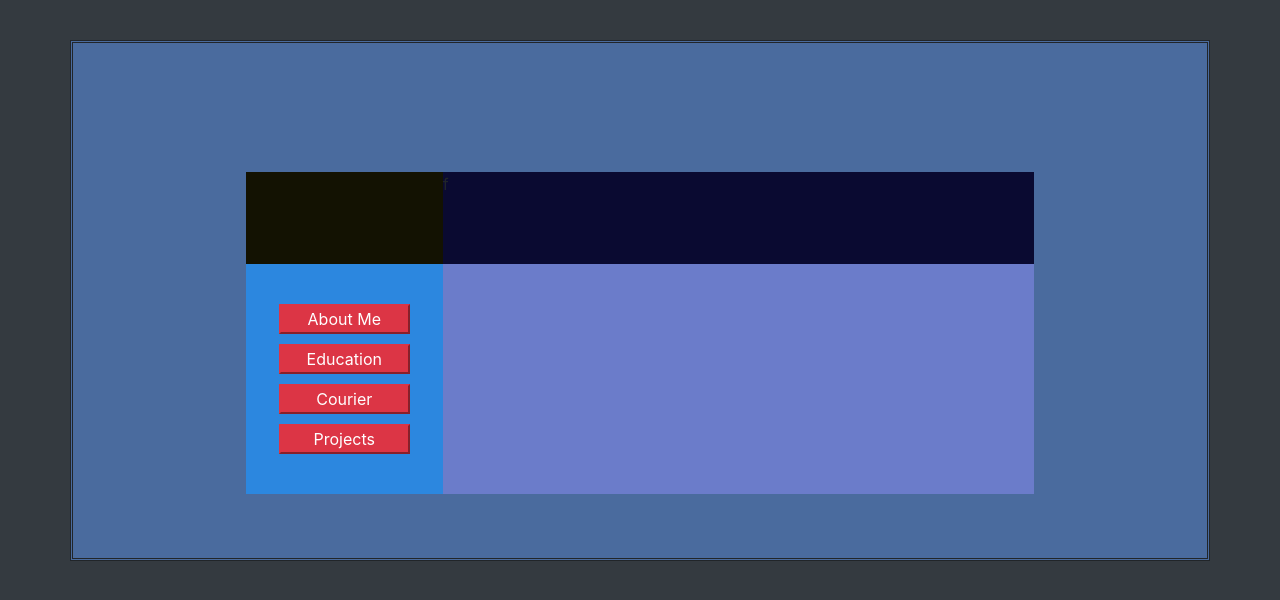
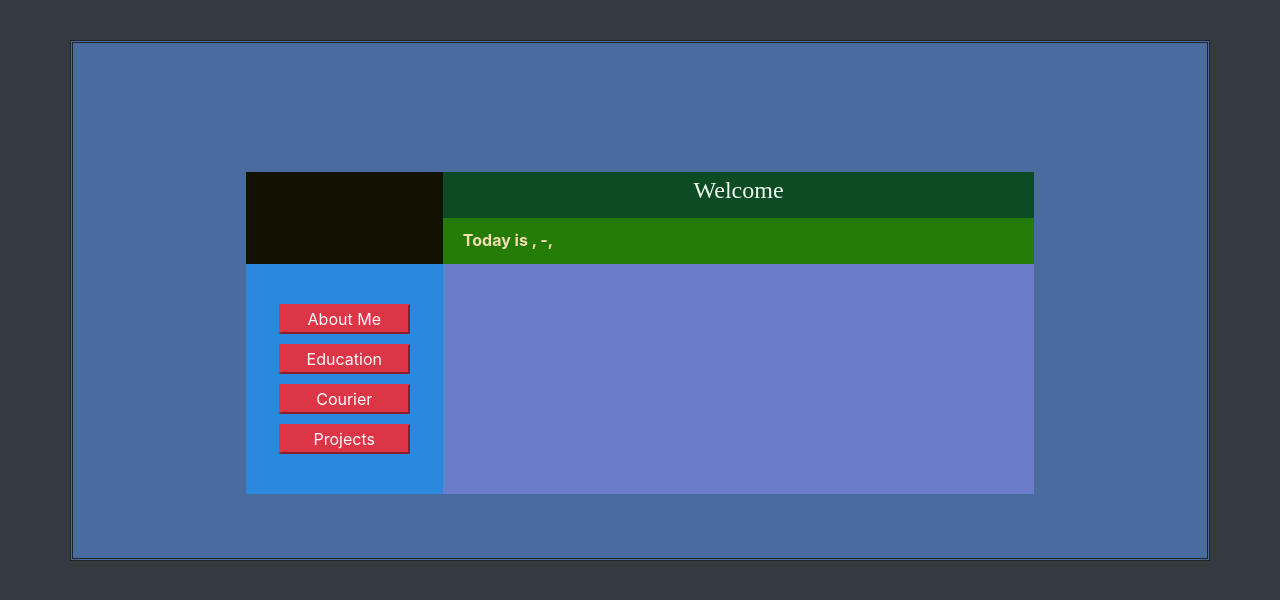
Before and after one commit to kambehba/kamparsen-site, an Angular app: page / in a window 1280 px wide. Shown: the top 600 px of the page. Built offline with nearby package versions, Linux system fonts and the light colour scheme; no server answers.

Commit message:
Added Title and Time Date

```diff
--- a/src/app/app.component.css
+++ b/src/app/app.component.css
@@ -26,11 +26,42 @@
 }
 
 .titleDiv{
+    display: grid;
+    grid-template-rows: 1fr 1fr;
     grid-row: 1;
     grid-column: 2;
-    background: rgb(10, 10, 49);
+    background: rgb(13, 75, 37);
 
 }
+
+.titleDiv-1{
+    grid-row: 1;
+    color:rgb(241, 252, 241);
+    font-family: 'Times New Roman', Times, serif;
+    font-size: x-large;
+    text-align: center;
+
+}
+
+.titleDiv-2{
+    display: grid;
+    grid-template-columns: 3fr 1fr;
+    grid-row: 2;
+    background-color: rgba(39, 129, 3, 0.904);
+}
+
+.titleDiv-2-1{
+    grid-column: 1;
+    color: wheat;
+    font-weight: bold;
+    margin-left: 20px;
+    margin-top: 10px;
+}
+
+.titleDiv-2-2{
+    grid-column: 2;
+}
+
 
 .menuDiv{
     grid-row: 2;
--- a/src/app/app.component.html
+++ b/src/app/app.component.html
@@ -7,7 +7,12 @@
       </div>
 
       <div class="titleDiv">
-          {{currentDateTime}}
+          <div class="titleDiv-1">Welcome</div>
+          <div class="titleDiv-2">
+              <div class="titleDiv-2-1"> Today is {{currentWeekDay}}, {{currentMonth}}-{{currentDay}}, {{currentYear}} </div>
+              <div class="titleDiv-2-2"></div>
+          </div>
+
       </div>
 
       <div class="menuDiv">
--- a/src/app/app.component.ts
+++ b/src/app/app.component.ts
@@ -1,5 +1,6 @@
 import { Component } from '@angular/core';
 import {SiteService} from './siteService';
+import { timingSafeEqual } from 'crypto';
 
 @Component({
   selector: 'app-root',
@@ -7,22 +8,33 @@ import {SiteService} from './siteService';
   styleUrls: ['./app.component.css']
 })
 export class AppComponent {
+
   title = 'kamparsen-site';
 
-  private currentDateTime : string;
+  private currentWeekDay : string;
+  private currentMonth : string;
+  private currentDay : string;
+  private currentYear : string;
+
+  private allMonth : string[] = ["Jan","Feb","March","April","May","June","July","Aug","Sep","Oct","Nov","Dec"];
+
   constructor(private siteService: SiteService){
-    this.siteService.GetDateTimeInfo();
-    this.currentDateTime = 'f';
-  }
+  this.siteService.GetDateTimeInfo();
+
+
+}
 
   ngOnInit(){
-    this.siteService.currentDate.subscribe(ss=>{
-    this.currentDateTime = ss;
+    this.siteService.timeDateModel.subscribe(timeData=>{
+    this.currentWeekDay = timeData.dayOfTheWeek;
+    this.currentMonth = this.allMonth[Number(timeData.currentDateTime.substring(5,7))];
+    this.currentDay = timeData.currentDateTime.substring(8,10);
+    this.currentYear = timeData.currentDateTime.substring(0,4);
+
+    });
+}
 
 
-    });
-
- }
 
 
 
--- a/src/app/siteService.ts
+++ b/src/app/siteService.ts
@@ -6,17 +6,19 @@ import {Subject} from 'rxjs';
 @Injectable()
 export class SiteService{
 
-    public currentDate : Subject<string>;
+    public timeDateModel : Subject<TimeDateModel>;
 
-    constructor(private http:HttpClient, private timeDateModel: TimeDateModel ){
-        this.currentDate = new Subject<string>();
+    constructor(private http:HttpClient){
+        this.timeDateModel = new Subject<TimeDateModel>();
 
     }
 
     GetDateTimeInfo()
     {
         this.http.get<TimeDateModel>('http://worldclockapi.com/api/json/est/now').subscribe(
-            data=>{this.currentDate.next(data.currentDateTime);});
+            data=>{this.timeDateModel.next(data);
+
+            });
 
     }
 
```
